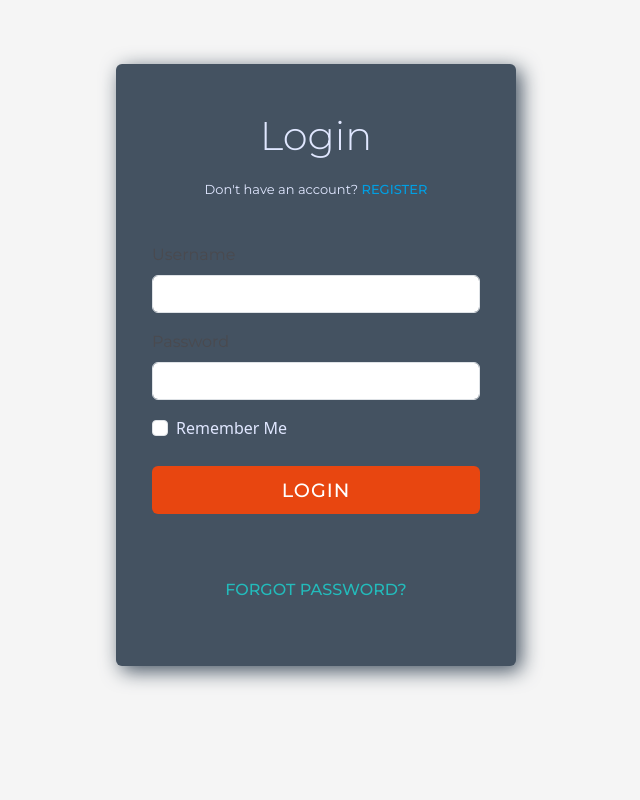
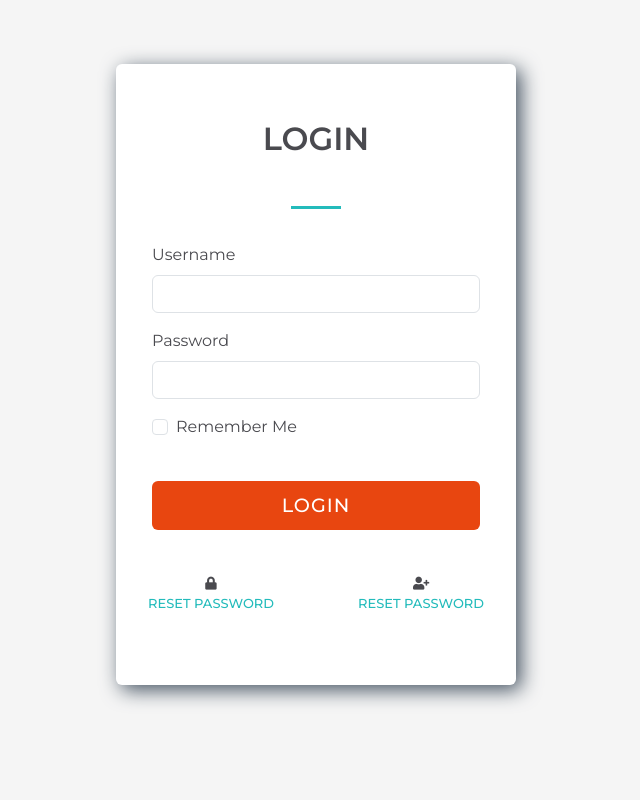
Before and after one commit to Code-Institute-Community/business-analysis-project, a Flask app: page /login in a window 1280 px wide. Shown: the part 56-856 px from the top of the page, without its empty margins (324-964 px from the left). Run offline with Flask 2, Linux system fonts and the light colour scheme; parts of the project's set-up code (start-up, migrations or seed data) failed here and were passed over; some libraries are stand-ins or nearby versions.

Commit message:
Clean up the login form

```diff
--- a/app/static/css/style.css
+++ b/app/static/css/style.css
@@ -48,11 +48,12 @@ a.link-text:hover {
 
 
 /* ------------ Authentication Forms ------------ */
-#loginHeader {
+h1.auth-header{
     font-family: 'Montserrat', sans-serif;
-    font-weight: 300;
+    font-weight: 600;
+    text-transform: uppercase;
+    font-size: 2rem;
 }
-
 
 #registerForm {
     font-family: 'Montserrat', sans-serif;
@@ -130,6 +131,7 @@ form.register-form {
     height: auto;
     padding: 10px 20px;
     border-radius: 5px;
+    font-family: 'Montserrat', sans-serif;
 }
 
 input#submit {
@@ -169,27 +171,11 @@ label.form-label {
 }
 
 .card-footer {
-    margin-top: 20px;
-    font-family: 'Montserrat', sans-serif;
-    font-size: 1rem;
-}
-
-.register-cta {
     font-family: 'Montserrat', sans-serif;
     font-size: 13px;
-    margin-top: 20px;
-}
-
-a.link-text {
-    color: var(--p-blue);
-}
-
-a.link-text:hover {
-    color: #23bbbb91
 }
 
 a.card-footer-text {
-    font-size: 1rem;
     color: var(--s-teal);
     text-decoration: none;
 }
@@ -198,4 +184,17 @@ a.card-footer-text:hover {
     color: #23bbbb91
 }
 
+.register-cta {
+    font-family: 'Montserrat', sans-serif;
+    margin-top: 20px;
+}
+
+a.link-text {
+    color: var(--s-teal);
+}
+
+a.link-text:hover {
+    color: #23bbbb91
+}
+
 /* ------------./end-authentication-forms ------------ */
--- a/app/templates/auth/login.html
+++ b/app/templates/auth/login.html
@@ -4,45 +4,66 @@
 
 {% block content %}
 <main class="form-login container-fluid mt-3 mt-md-5" id="login-form">
+    <!--start-row-->
     <div class="row">
+        <!---start-col-->
         <div class="col-12">
+            <!--start-card-wrapper-->
             <div class="card-wrapper">
                 <!--start-card-->
-                <div class="card card-dark">
+                <div class="card card-light">
                     <!--Start Card Header-->
-                    <div class="card-header card-header-dark">
-                        <h1 class="mt-5 text-center" id="loginHeader">Login</h1>
-                        <p class="register-cta">Don't have an account?
-                        <a class="link-text" href="{{ url_for('auth.register') }}">Register </a></p>
+                    <div class="card-header bg-transparent border-0">
+                        <h1 class="mt-5 text-center auth-header" id="loginHeader">Login</h1>
+                        <hr class="divider mt-5">
                     </div>
                     <!--./end-card-header-->
                     <!--Start Card Body-->
                     <div class="card-body">
+                        <!--start-login-form-->
                         <form name="login" method="POST" class="login-form" action="{{ url_for('auth.login') }}">
                             {{ form.csrf_token }}
                             {{ render_field(form.username) }}
                             {{ render_field(form.password) }}
                             {{ render_form_row([form.remember]) }}
-                        <div class="button-wrapper">
+                            <div class="button-wrapper mt-3">
                                 {{ render_form_row([form.submit]) }}
                             </div>
                         </form>
+                        <!--./end-login-form-->
                     </div>
                     <!--./end-card-body-->
                     <!--start-card-footer-->
-                        <div class="card-footer bg-transparent border-0 pb-3 pb-md-5">
-                            <div class="text-center">
-                                    <p>
-                                    <a class="card-footer-text" href="{{ url_for('auth.reset_password') }}">Forgot Password?</a>
-                                    </p>
+                    <div
+                        class="card-footer border-0 mb-3 mb-md-5 mi-auto bg-transparent d-block d-md-flex justify-content-between">
+                            <div class="auth-footer-cta text-center ms-md-3 mb-3">
+                                <div class="reset-password">
+                                    <i class="fas fa-lock"></i>
+                                </div>
+                                <div class="text-small">
+                                    <a class="card-footer-text" href="{{ url_for('auth.reset_password') }}"> Reset
+                                        password</a>
+                                </div>
+                            </div>
+                            <div class="register-cta-auth text-center me-md-3 mb-3">
+                                <div class="reset-password">
+                                    <i class="fas fa-user-plus"></i>
+                                </div>
+                                <div class="text-small">
+                                    <a class="card-footer-text" href="{{ url_for('auth.reset_password') }}"> Reset
+                                        password</a>
+                                </div>
                             </div>
                         </div>
                     <!--./end-card-footer-->
                 </div>
                 <!--./end-card-->
             </div>
+            <!--./end-card-wrapper-->
         </div>
+        <!--./end-col-->
     </div>
-    </div>
+    <!--./end-row-->
+
 </main>
 {% endblock %}
--- a/app/templates/auth/register.html
+++ b/app/templates/auth/register.html
@@ -14,7 +14,7 @@
                     <div class="card card-light">
                         <!--start-card-header-->
                         <div class="card-header card-header-light">
-                        <h1 class="mt-5 text-center">Register</h1>
+                        <h1 class="mt-5 text-center auth-header">Register</h1>
                         <hr class="divider mt-4">
                         </div>
                         <!--./end-card-header-->
```
Lines whose indentation alone changed are shown as unchanged.
